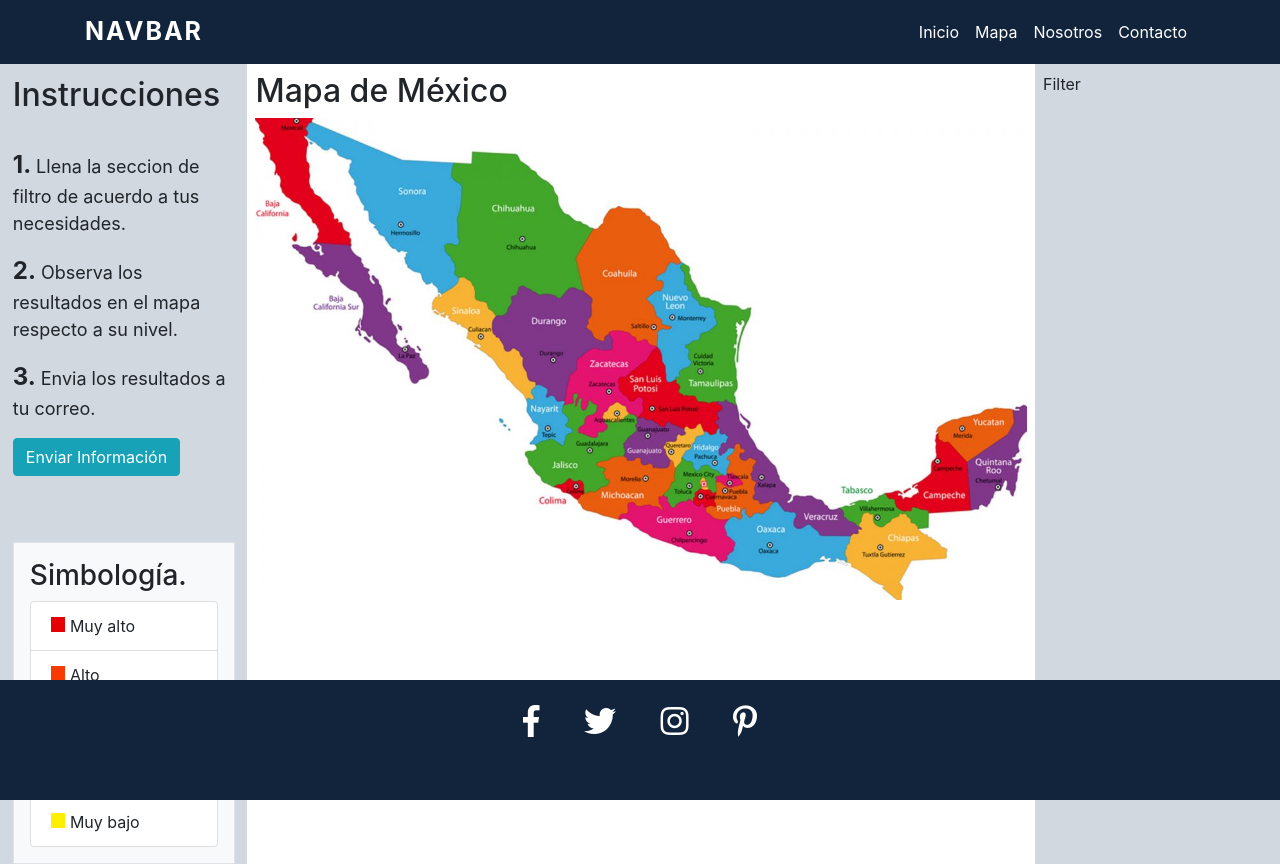
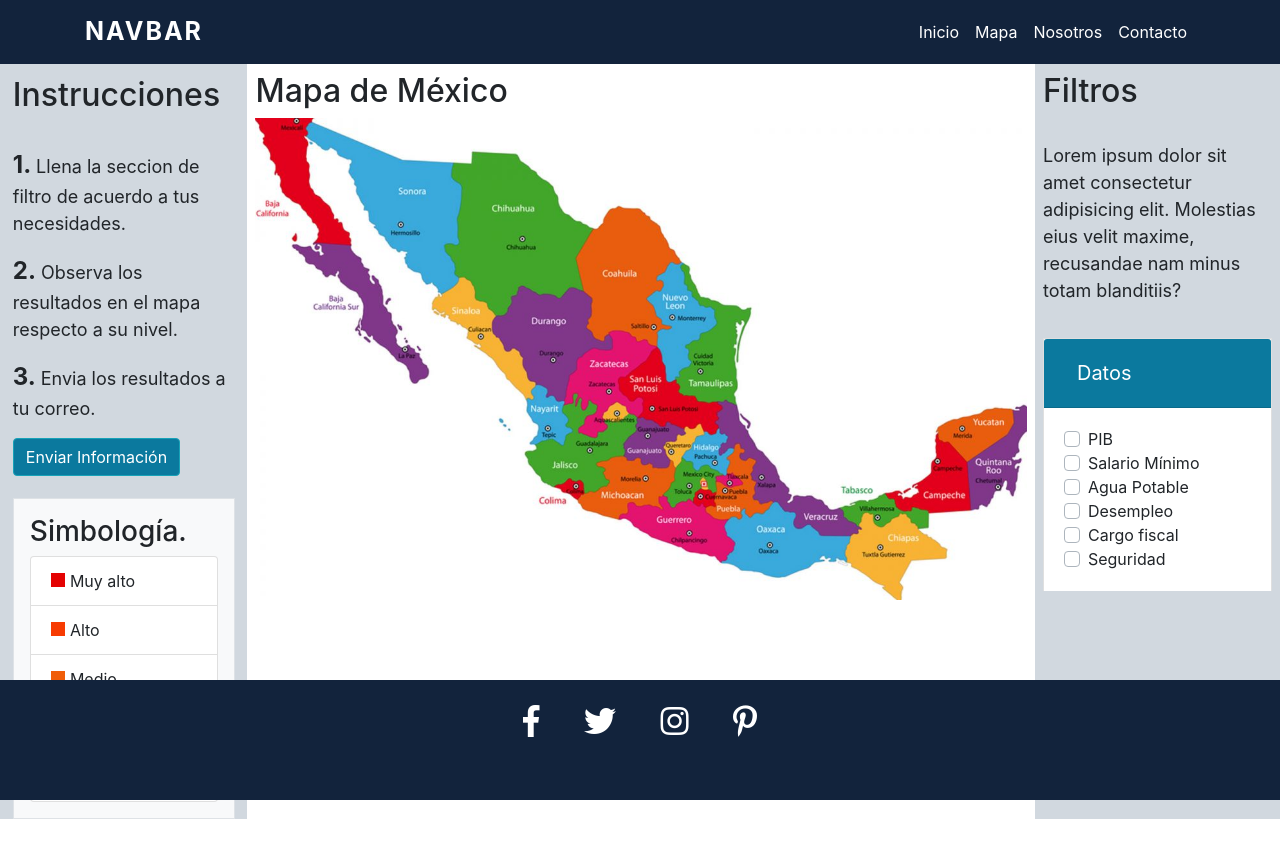
Before and after one commit to BriayanDeLaHoya/Diseno-Pymes, a plain HTML site: page pages/mapa.html in a window 1280 px wide. After the commit the page ends 819 px from the top, so only its background shows below. Drawn offline with nearby package versions, Linux system fonts and the light colour scheme.

Commit message:
Adjustments

```diff
--- a/css/mapa.css
+++ b/css/mapa.css
@@ -10,6 +10,7 @@ body {
 #filter {
     width: 40vh;
     background-color: #d1d8df;
+    padding: 2% 1% 0px 1%;
 }
 #instructions {
     background-color: #d1d8df;
@@ -53,8 +54,22 @@ body {
     display: inline-flex;
 }
 .row {
-    margin-top: 30%;
+    margin-top: 10%;
 }
 .map-image {
     width: 100%;
 }
+.accordion {
+    margin-top: 15%;
+}
+#btn-datos {
+    font-weight: normal;
+    font-size: 100%;
+    color: #ffffff;
+}
+.card-header {
+    background-color:#0b799e;
+}
+.btn-info {
+    background-color:#0b799e;
+}
--- a/css/style.css
+++ b/css/style.css
@@ -243,8 +243,6 @@ input[type="submit"]:hover {
     display: flex;
     justify-content: space-around;
     flex-wrap: wrap;
-
-
 }
 
 .tabla {
@@ -431,7 +429,7 @@ input[type="submit"]:hover {
 
 .titulo {
 
-    background:#244369;
+    background:#096887;
     padding: 15px 0;
 
 
--- a/pages/mapa.html
+++ b/pages/mapa.html
@@ -30,11 +30,11 @@
                     </li>
 
                     <li class="nav-item">
-                    <a class="nav-link" href="./about.html">Nosotros</a>
+                    <a class="nav-link" href="./estadisticas.html">Nosotros</a>
                     </li>
 
                     <li class="nav-item">
-                    <a class="nav-link" href="#">Contacto</a>
+                    <a class="nav-link" href="./about.html">Contacto</a>
                     </li>
                 </ul>
             </div>
@@ -101,7 +101,49 @@
             <h2>Mapa de México</h2>
             <img src="../img/mapa.jpg" class="map-image">
         </div>
-        <div class="p-2 bd-highlight" id="filter">Filter</div>
+        <div class="p-2 bd-highlight" id="filter">
+            <h2>Filtros</h2><br>
+            <p class="instructions__text">Lorem ipsum dolor sit amet consectetur adipisicing elit. Molestias eius velit maxime, recusandae nam minus totam blanditiis?</p>
+            <div class="accordion" id="accordionExample">
+                <div class="card">
+                    <div class="card-header" id="headingOne">
+                    <h5 class="mb-0">
+                        <button id="btn-datos" class="btn btn-link" type="button" data-toggle="collapse" data-target="#collapseOne" aria-expanded="true" aria-controls="collapseOne">
+                        Datos
+                        </button>
+                    </h5>
+                    </div>
+
+                <div id="collapseOne" class="collapse show" aria-labelledby="headingOne" data-parent="#accordionExample">
+                    <div class="card-body">
+                        <div class="custom-control custom-checkbox">
+                            <input type="checkbox" class="custom-control-input" id="customCheck1">
+                            <label class="custom-control-label" for="customCheck1">PIB</label>
+                        </div>
+                        <div class="custom-control custom-checkbox">
+                            <input type="checkbox" class="custom-control-input" id="customCheck2">
+                            <label class="custom-control-label" for="customCheck2">Salario Mínimo</label>
+                        </div>
+                        <div class="custom-control custom-checkbox">
+                            <input type="checkbox" class="custom-control-input" id="customCheck3">
+                            <label class="custom-control-label" for="customCheck3">Agua Potable</label>
+                        </div>
+                        <div class="custom-control custom-checkbox">
+                            <input type="checkbox" class="custom-control-input" id="customCheck4">
+                            <label class="custom-control-label" for="customCheck4">Desempleo</label>
+                        </div>
+                        <div class="custom-control custom-checkbox">
+                            <input type="checkbox" class="custom-control-input" id="customCheck5">
+                            <label class="custom-control-label" for="customCheck5">Cargo fiscal</label>
+                        </div>
+                        <div class="custom-control custom-checkbox">
+                            <input type="checkbox" class="custom-control-input" id="customCheck6">
+                            <label class="custom-control-label" for="customCheck6">Seguridad</label>
+                        </div>
+                    </div>
+                </div>
+            </div>
+        </div>
     </div>
     <div class="footer">
         <i id="fa"  class="fab fa-facebook-f fa-2x"></i>
@@ -110,7 +152,7 @@
         <i id="pi" class="fab fa-pinterest-p fa-2x"></i>
     </div>
     <script src="https://code.jquery.com/jquery-3.3.1.slim.min.js" integrity="sha384-q8i/X+965DzO0rT7abK41JStQIAqVgRVzpbzo5smXKp4YfRvH+8abtTE1Pi6jizo" crossorigin="anonymous"></script>
-<script src="https://cdnjs.cloudflare.com/ajax/libs/popper.js/1.14.7/umd/popper.min.js" integrity="sha384-UO2eT0CpHqdSJQ6hJty5KVphtPhzWj9WO1clHTMGa3JDZwrnQq4sF86dIHNDz0W1" crossorigin="anonymous"></script>
-<script src="https://stackpath.bootstrapcdn.com/bootstrap/4.3.1/js/bootstrap.min.js" integrity="sha384-JjSmVgyd0p3pXB1rRibZUAYoIIy6OrQ6VrjIEaFf/nJGzIxFDsf4x0xIM+B07jRM" crossorigin="anonymous"></script>
+    <script src="https://cdnjs.cloudflare.com/ajax/libs/popper.js/1.14.7/umd/popper.min.js" integrity="sha384-UO2eT0CpHqdSJQ6hJty5KVphtPhzWj9WO1clHTMGa3JDZwrnQq4sF86dIHNDz0W1" crossorigin="anonymous"></script>
+    <script src="https://stackpath.bootstrapcdn.com/bootstrap/4.3.1/js/bootstrap.min.js" integrity="sha384-JjSmVgyd0p3pXB1rRibZUAYoIIy6OrQ6VrjIEaFf/nJGzIxFDsf4x0xIM+B07jRM" crossorigin="anonymous"></script>
 </body>
 </html>
```
Also changed, not shown: pages/Slider/index.html (+2 -2 lines), pages/about.html (+2 -2 lines), pages/estadisticas.html (+36 -5 lines).
